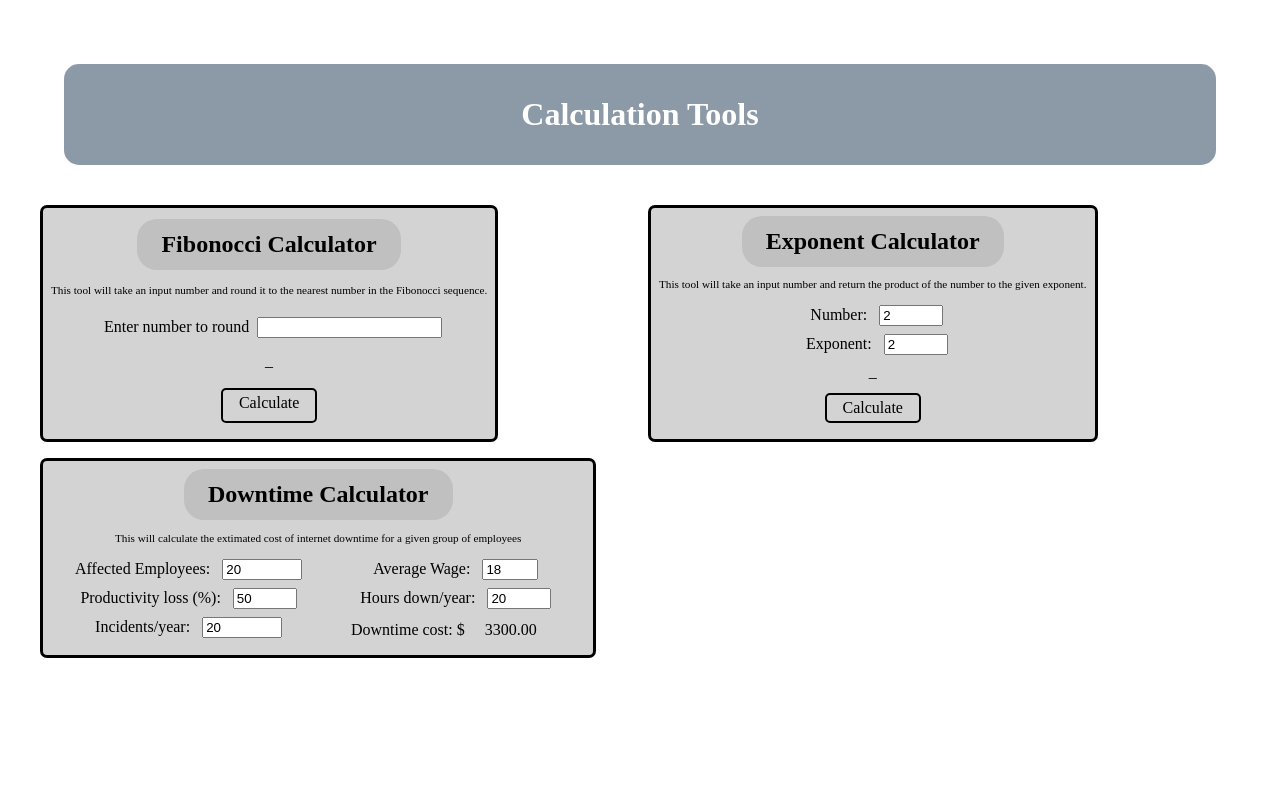
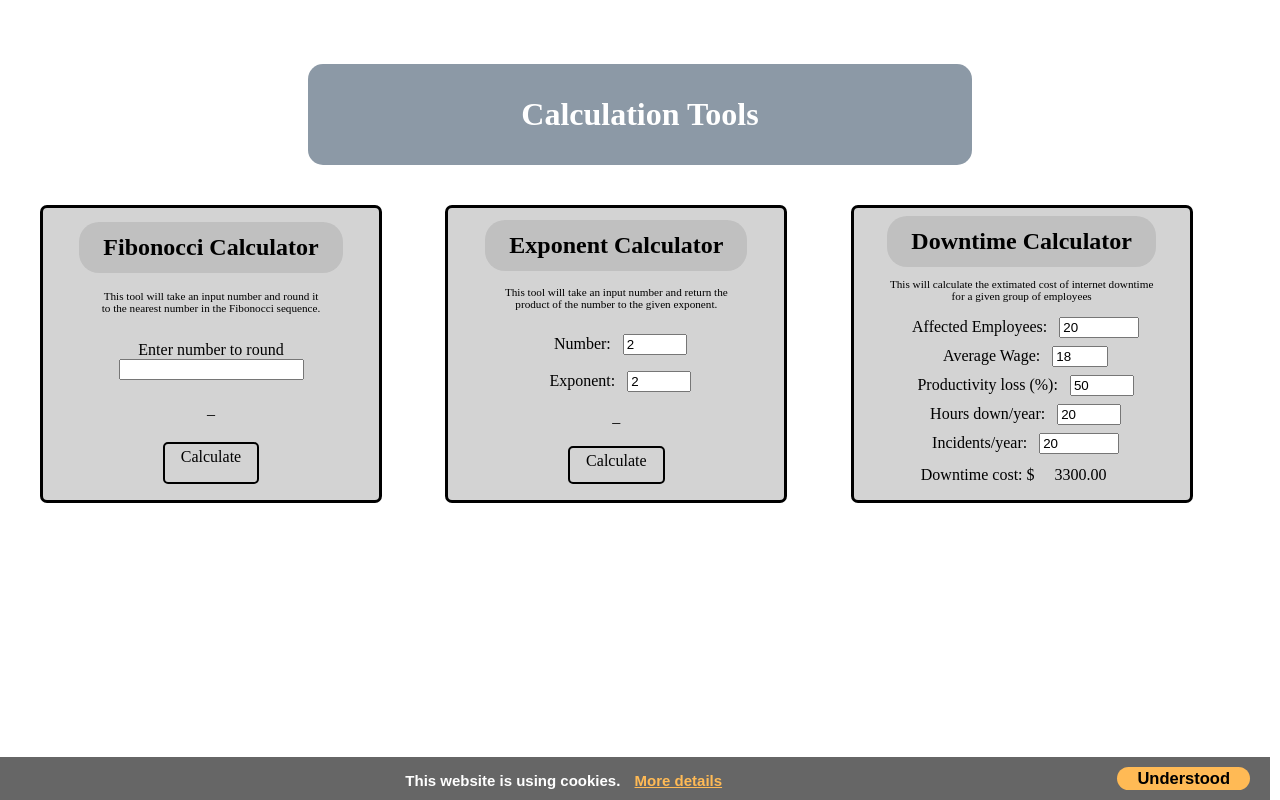
Before and after one commit to BrianLeber/Fibonocci-Calculator, a plain HTML site: page index.html in a window 1280 px wide. Drawn offline with Linux system fonts and the light colour scheme.

Commit message:
Added Cookie policy footer popup

```diff
--- a/index.html
+++ b/index.html
@@ -12,17 +12,12 @@
       <section id="fibonocciCalc" class="toolSection">
         <h2>Fibonocci Calculator</h2>
         <p>
-        This tool will take an input number and round it <span>to the nearest number
-        in the Fibonocci sequence.</span>
+          This tool will take an input number and round it
+          <span>to the nearest number in the Fibonocci sequence.</span>
         </p>
         <div>
           <label for="fib_valueInput">Enter number to round</label
-        ><input
-          type="number"
-          name="fib_valueInput"
-          id="fibInput"
-          size="5"
-        />
+          ><input type="number" name="fib_valueInput" id="fibInput" size="5" />
         </div>
         <div id="fibResult">_</div>
         <div class="calcButton" id="fibCalculate">Calculate</div>
@@ -31,7 +26,8 @@
       <section id="exponentCalc" class="toolSection">
         <h2>Exponent Calculator</h2>
         <p>
-        This tool will take an input number and return the <span>product of the number to the given exponent.</span>
+          This tool will take an input number and return the
+          <span>product of the number to the given exponent.</span>
         </p>
         <div>
           <label for="exponent__toSquare">Number: </label>
@@ -64,10 +60,10 @@
       </section>
 
       <section id="downtimeCalc" class="toolSection">
-
         <h2 id="downtime__header">Downtime Calculator</h2>
         <p>
-    This will calculate the extimated cost of internet downtime <span>for a given group of employees</span>
+          This will calculate the extimated cost of internet downtime
+          <span>for a given group of employees</span>
         </p>
         <section id="downtimeFactors">
           <div id="downtime__employee">
@@ -140,14 +136,24 @@
               onchange="updateDowntimeCost()"
             />
           </div>
-  <div id="downtime__downtimeResult">Downtime cost: $
+          <div id="downtime__downtimeResult">
+            Downtime cost: $
             <div id="downtime__dtResult"></div>
-
           </div>
         </section>
       </section>
+    </section>
 
-</section>
+    <div id="myCookieConsent">
+      <a id="cookieButton">Understood</a>
+      <div>
+        This&nbsp;website is&nbsp;using&nbsp;cookies.
+        <a href="https://html-online.com/privacy-terms-and-conditions/"
+          >More&nbsp;details</a
+        >
+      </div>
+    </div>
+
     <script src="main.js"></script>
   </body>
 </html>
--- a/main.css
+++ b/main.css
@@ -4,6 +4,56 @@ html {
   margin: 0;
   padding: 1em;
 }
+
+/*Cookie Consent Begin*/
+#myCookieConsent {
+  z-index: 999;
+  min-height: 20px;
+  font-family: OpenSans, arial, "sans-serif";
+  padding: 10px 20px;
+  background: rgba(0, 0, 0, 0.6);
+  overflow: hidden;
+  position: fixed;
+  color: #fff;
+  bottom: 0px;
+  right: 10px;
+  display: none;
+  left: 0;
+  text-align: center;
+  font-size: 15px;
+  font-weight: bold;
+}
+#myCookieConsent.show {
+  display: inline-block;
+}
+#myCookieConsent div {
+  padding: 5px 0 0;
+}
+#myCookieConsent a {
+  color: #ffba55;
+  display: inline-block;
+  padding: 0 10px;
+}
+#myCookieConsent a:hover {
+  color: #fda016;
+}
+#myCookieConsent a#cookieButton {
+  display: inline-block;
+  color: #000000;
+  font-size: 1.1em;
+  background: #ffba55;
+  text-decoration: none;
+  cursor: pointer;
+  padding: 2px 20px;
+  float: right;
+  border-radius: 20px;
+}
+#myCookieConsent a#cookieButton:hover {
+  background: #fda016;
+  color: #000;
+}
+
+/*Cookie Consent End*/
 
 h1 {
   font-size: 2em;
@@ -12,11 +62,13 @@ h1 {
   background-color: rgba(112, 128, 144, 0.8);
   border-radius: 15px;
   padding: 1em;
-  margin: 1em;
+  margin: 1em auto;
+  max-width: 600px;
 }
 
 .toolArea {
   display: grid;
+  grid-template-columns: repeat(auto-fill, minmax(315px, 1fr));
 }
 .toolSection {
   background: lightgray;
@@ -25,6 +77,8 @@ h1 {
   padding: 0.5em;
   margin: 0.5em;
   width: fit-content;
+  min-width: 12rem;
+  max-width: 20rem;
   display: grid;
 }
 
@@ -69,17 +123,14 @@ div {
 
 #downtimeCalc section {
   display: grid;
+  text-align: justify;
 }
 
 @media (min-width: 600px) {
   .toolArea {
-    grid-template-columns: 1fr 1fr;
-    grid-template-rows: auto auto auto;
   }
   #downtimeCalc section {
     display: grid;
-    grid-template-columns: 1fr 1fr;
-    grid-template-rows: auto auto auto auto auto;
   }
 }
 .hide {
--- a/main.js
+++ b/main.js
@@ -10,6 +10,7 @@ var i = fibonocci.length; // set i to the value of the next fibonocci number to
 var fibResult = document.querySelector("#fibResult");
 var fibCalc = document.querySelector("#fibCalculate");
 var fibInput = document.querySelector("#fibInput");
+var cookieButton = document.querySelector("#cookieButton");
 
 // Set listeners
 fibCalc.addEventListener("click", function() {
@@ -23,6 +24,52 @@ fibCalc.addEventListener("click", function() {
 });
 
 // declare functions _______________________________________
+
+function clearCookies(names) {
+  var i = 0,
+    namesLength = names.length;
+  for (i; i < namesLength; i += 1) {
+    document.cookie =
+      names[i] + "=; expires=Thu, 01 Jan 1970 00:00:01 GMT; path=/";
+  }
+}
+// clearCookies(["cookieName1", "cookieName2"]);
+
+// Cookie Compliancy BEGIN
+function GetCookie(name) {
+  var arg = name + "=";
+  var alen = arg.length;
+  var clen = document.cookie.length;
+  var i = 0;
+  while (i < clen) {
+    var j = i + alen;
+    if (document.cookie.substring(i, j) == arg) return "here";
+    i = document.cookie.indexOf(" ", i) + 1;
+    if (i == 0) break;
+  }
+  return null;
+}
+function testFirstCookie() {
+  var visit = GetCookie("cookieCompliancyAccepted");
+  if (visit == null) {
+    document.querySelector("#myCookieConsent").classList.add("show"); // Show warning
+  } else {
+    // Already accepted
+  }
+}
+
+document.addEventListener("DOMContentLoaded", function() {
+  testFirstCookie();
+  cookieButton.addEventListener("click", function() {
+    console.log("Understood");
+    var expire = new Date();
+    expire = new Date(expire.getTime() + 7776000000);
+    document.cookie =
+      "cookieCompliancyAccepted=here; expires=" + expire + ";path=/";
+    document.querySelector("#myCookieConsent").classList.remove("show");
+  });
+});
+// Cookie Compliancy END
 
 // Add thousands separaters to numbers
 function thousands_separators(num) {
```
Also changed, not shown: 1 other file. Lines whose indentation alone changed are shown as unchanged.
